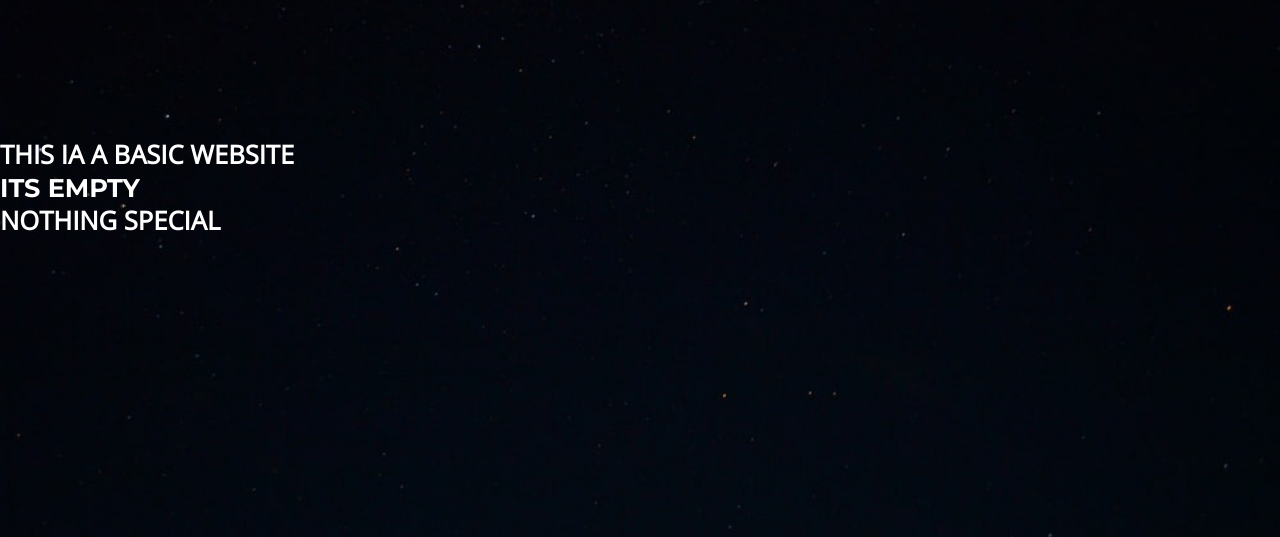
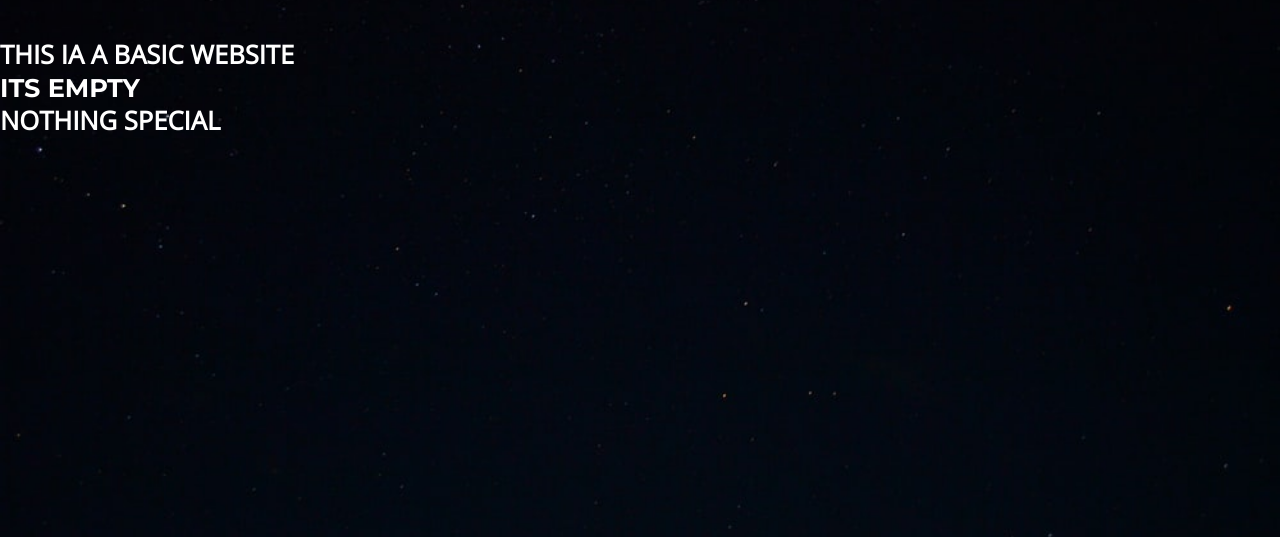
Before and after one commit to newproductdeploy/Basicweb, a plain HTML site: page index.html in a window 1280 px wide. Shown: the part 263-800 px from the top of the page. Drawn offline with nearby package versions, Linux system fonts and the light colour scheme.

Commit message:
Update style.css

```diff
--- a/style.css
+++ b/style.css
@@ -78,9 +78,9 @@
 
 .text{
 	width: 100%;
-	margin-top: 300px;
+	margin-top: 200px;
 	text-transform: uppercase;
-	left : 10px;
+	left : 25px;
 	color:white;
 }
 
```
